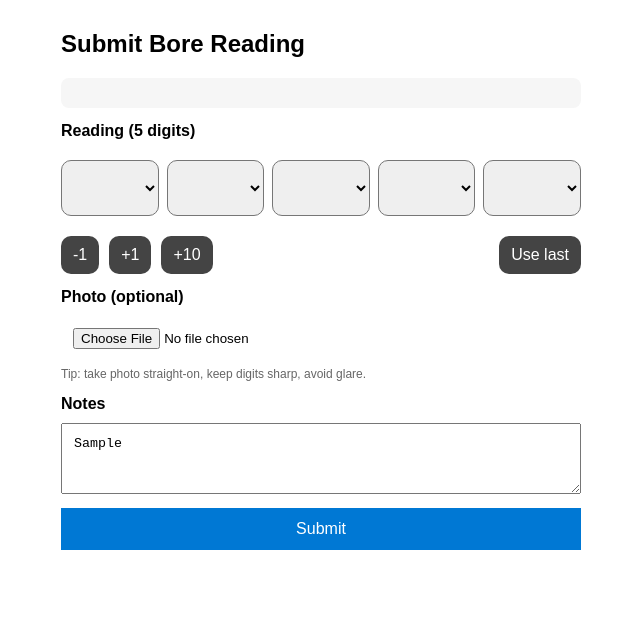
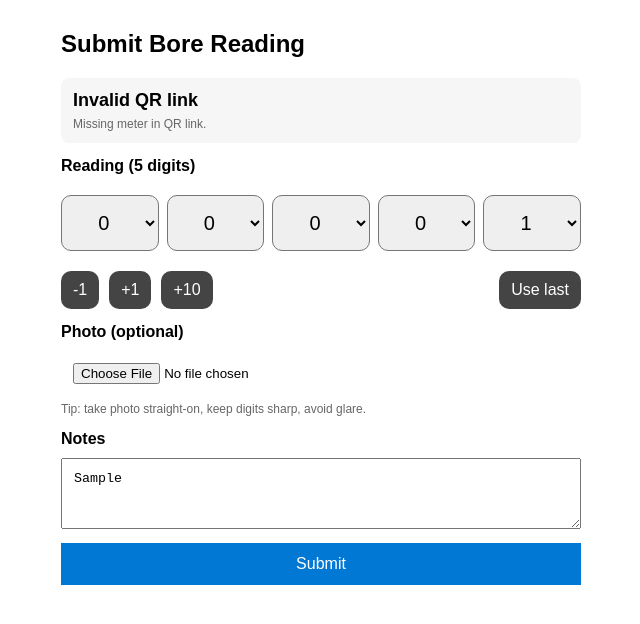
Before and after one commit to avizhome99/AzureFunctions, a plain HTML site: page index.html in a window 1280 px wide. Both pictures are taken after typing "Sample" into the empty fields and a click on the button "+1". Shown: the whole page, without its empty margins (319-959 px from the left). Drawn offline with Linux system fonts and the light colour scheme.

Commit message:
Update index.html

```diff
--- a/index.html
+++ b/index.html
@@ -28,7 +28,6 @@
     }
     .chiprow { display:flex; gap:10px; margin-top:10px; }
     .chiprow button { width: auto; padding: 10px 12px; border-radius: 10px; }
-    .right { text-align:right; }
     .hidden { display:none; }
   </style>
 </head>
@@ -56,7 +55,7 @@
     <select id="d5"></select>
   </div>
 
-  <!-- Optional: quick adjust buttons -->
+  <!-- quick adjust buttons -->
   <div class="chiprow">
     <button type="button" class="secondary" id="btnMinus1">-1</button>
     <button type="button" class="secondary" id="btnPlus1">+1</button>
@@ -65,7 +64,7 @@
     <button type="button" class="secondary" id="btnUseLast">Use last</button>
   </div>
 
-  <!-- Still keep the plain input for accessibility / fallback (hidden by default) -->
+  <!-- fallback (hidden) -->
   <input type="text" id="readingText" class="hidden" inputmode="numeric" pattern="[0-9]{5}" />
 
   <div class="label">Photo (optional)</div>
@@ -85,13 +84,32 @@
   const params = new URLSearchParams(window.location.search);
   const meter = params.get("meter") || "";
 
-  // store last reading globally so "Use last" works
+  document.getElementById("meter").value = meter;
+  document.getElementById("meterDisplay").innerText = meter ? `Meter: ${meter}` : "Invalid QR link";
+
   let lastReading5 = null;
 
+  const wheelIds = ["d1","d2","d3","d4","d5"];
+
+  function initWheels() {
+    for (const id of wheelIds) {
+      const sel = document.getElementById(id);
+      if (!sel) continue;
+      sel.innerHTML = "";
+      for (let n = 0; n <= 9; n++) {
+        const opt = document.createElement("option");
+        opt.value = String(n);
+        opt.textContent = String(n);
+        sel.appendChild(opt);
+      }
+      sel.value = "0";
+    }
+  }
+
   function setWheelFrom5Digits(five) {
-    const s = (five || "").toString().padStart(5, "0").slice(0, 5);
+    const s = (five || "").toString().replace(/\D/g, "").padStart(5, "0").slice(-5);
     for (let i = 0; i < 5; i++) {
-      const el = document.getElementById(`d${i}`);
+      const el = document.getElementById(wheelIds[i]);
       if (el) el.value = s[i];
     }
   }
@@ -99,69 +117,78 @@
   function getWheelAs5Digits() {
     let s = "";
     for (let i = 0; i < 5; i++) {
-      const el = document.getElementById(`d${i}`);
+      const el = document.getElementById(wheelIds[i]);
       s += (el ? el.value : "0");
     }
-    return s.padStart(5, "0").slice(0, 5);
+    return s.replace(/\D/g, "").padStart(5, "0").slice(-5);
   }
 
-  function renderMeterBox({ ok, last }) {
-    const box = document.getElementById("meterBox");
-    if (!box) return;
+  function setStatus(msg) {
+    document.getElementById("status").innerText = msg || "";
+  }
 
-    if (!meter) {
-      box.innerHTML = `<strong>Invalid QR link</strong>`;
-      return;
-    }
+  function setLastDisplay(text) {
+    document.getElementById("lastDisplay").innerText = text || "";
+  }
 
-    box.innerHTML = `
-      <div><strong>Meter:</strong> ${meter}</div>
-      <div><strong>Last:</strong> ${ok ? last : "Unavailable"}</div>
-    `;
+  function bump(delta) {
+    const cur = parseInt(getWheelAs5Digits(), 10) || 0;
+    let next = cur + delta;
+    if (next < 0) next = 0;
+    if (next > 99999) next = 99999;
+    setWheelFrom5Digits(String(next).padStart(5, "0"));
   }
 
   async function loadLastReading() {
     if (!meter) {
-      renderMeterBox({ ok: false, last: "" });
+      setLastDisplay("");
+      setStatus("Missing meter in QR link.");
       return;
     }
 
     try {
+      setStatus("Loading last reading...");
       const resp = await fetch(`${API_BASE}/GetLatestReading?meter=${encodeURIComponent(meter)}`);
       if (!resp.ok) throw new Error(`HTTP ${resp.status}`);
-
       const data = await resp.json();
 
-      // IMPORTANT: use lastReading5 (not lastReadingRaw)
       lastReading5 = data.lastReading5 || null;
 
-      renderMeterBox({ ok: !!lastReading5, last: lastReading5 || "-----" });
-
-      // Optional: auto-set wheel to last reading
-      if (lastReading5) setWheelFrom5Digits(lastReading5);
-
+      if (lastReading5) {
+        setLastDisplay(`Last: ${lastReading5}`);
+        setWheelFrom5Digits(lastReading5); // auto set
+        setStatus("");
+      } else {
+        setLastDisplay("Last: -----");
+        setStatus("No previous reading found (you can still submit).");
+      }
     } catch (e) {
-      console.error("Failed to load last reading:", e);
+      console.error(e);
       lastReading5 = null;
-      renderMeterBox({ ok: false, last: "" });
+      setLastDisplay("Last: -----");
+      setStatus("Couldn't load last reading (you can still submit).");
     }
   }
 
-  // Hook up Use Last button
-  document.getElementById("useLastBtn")?.addEventListener("click", () => {
+  // init
+  initWheels();
+  loadLastReading();
+
+  // buttons
+  document.getElementById("btnUseLast").addEventListener("click", () => {
     if (lastReading5) setWheelFrom5Digits(lastReading5);
   });
+  document.getElementById("btnMinus1").addEventListener("click", () => bump(-1));
+  document.getElementById("btnPlus1").addEventListener("click", () => bump(1));
+  document.getElementById("btnPlus10").addEventListener("click", () => bump(10));
 
-  // Call on page load
-  loadLastReading();
-
-  // When you submit, use the wheel digits as your reading
-  document.getElementById("form")?.addEventListener("submit", async (e) => {
+  // submit
+  document.getElementById("form").addEventListener("submit", async (e) => {
     e.preventDefault();
 
     const reading = getWheelAs5Digits();
-    const notes = document.getElementById("notes")?.value || "";
-    const file = document.getElementById("photo")?.files?.[0];
+    const notes = document.getElementById("notes").value || "";
+    const file = document.getElementById("photo").files?.[0];
 
     let photo = null;
     if (file) {
@@ -172,6 +199,7 @@
       });
     }
 
+    setStatus("Submitting...");
     const resp = await fetch(`${API_BASE}/SubmitReading`, {
       method: "POST",
       headers: { "Content-Type": "application/json" },
@@ -181,8 +209,12 @@
     const text = await resp.text();
     document.getElementById("message").innerText = resp.ok ? "Submitted ✅" : text;
 
-    // refresh last reading after submit
-    if (resp.ok) await loadLastReading();
+    if (resp.ok) {
+      setStatus("");
+      await loadLastReading();
+    } else {
+      setStatus("Submit failed.");
+    }
   });
 </script>
 
```
